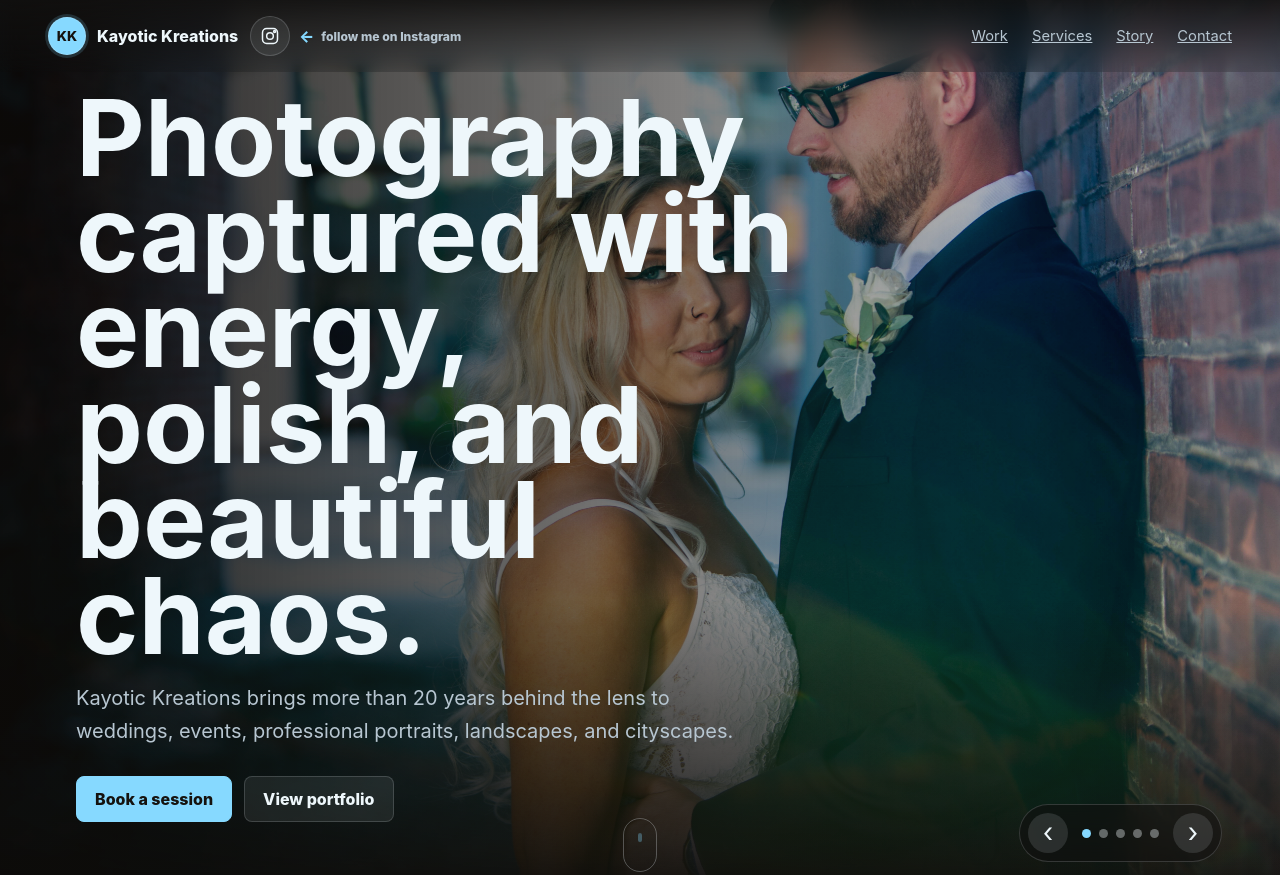
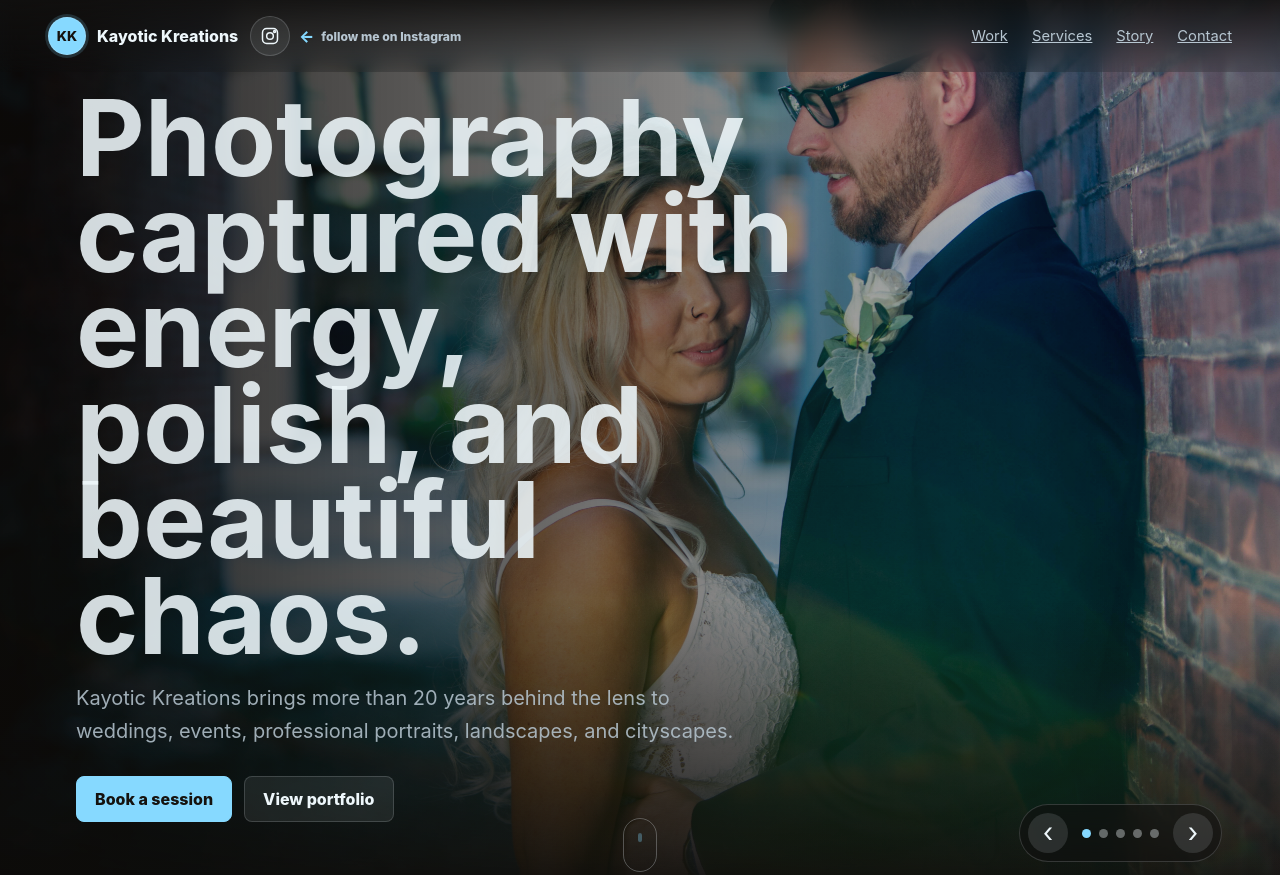
Before and after one commit to jarvisxaviermini-ai/Kayotic-Kreations, a website: page index.html in a window 1280 px wide. Shown: the top 875 px of the page. Drawn offline with Linux system fonts and the light colour scheme; no server answers.

Commit message:
Soften hero text opacity

```diff
--- a/styles.css
+++ b/styles.css
@@ -282,6 +282,7 @@ h1 {
 }
 
 #hero-title {
+  color: rgba(238, 247, 251, 0.88);
   font-size: clamp(3.15rem, 8.3vw, 7.9rem);
   min-height: 1.8em;
 }
@@ -316,6 +317,14 @@ h3 {
   color: var(--muted);
   font-size: clamp(1rem, 2vw, 1.25rem);
   line-height: 1.65;
+}
+
+.hero-copy .eyebrow {
+  color: rgba(134, 217, 255, 0.84);
+}
+
+.hero-copy p:not(.eyebrow) {
+  color: rgba(183, 198, 209, 0.86);
 }
 
 .hero-actions {
```
